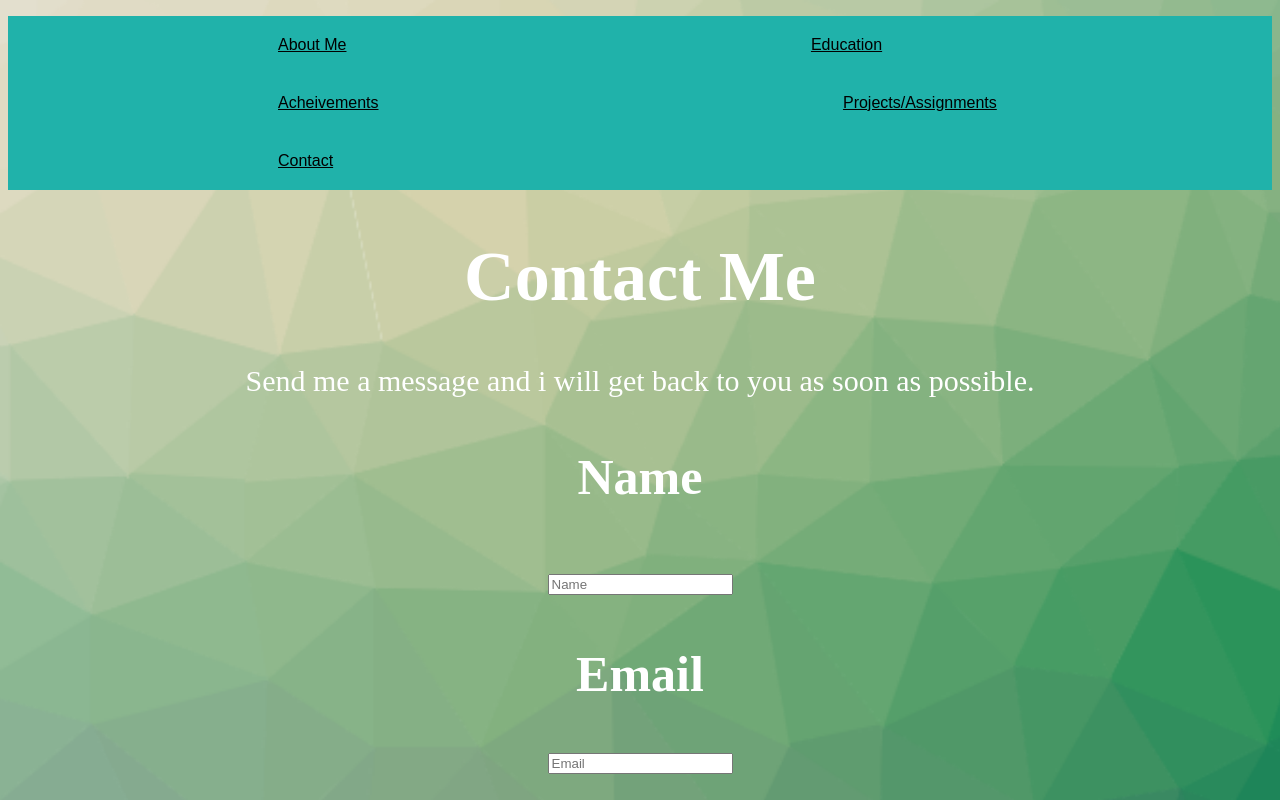
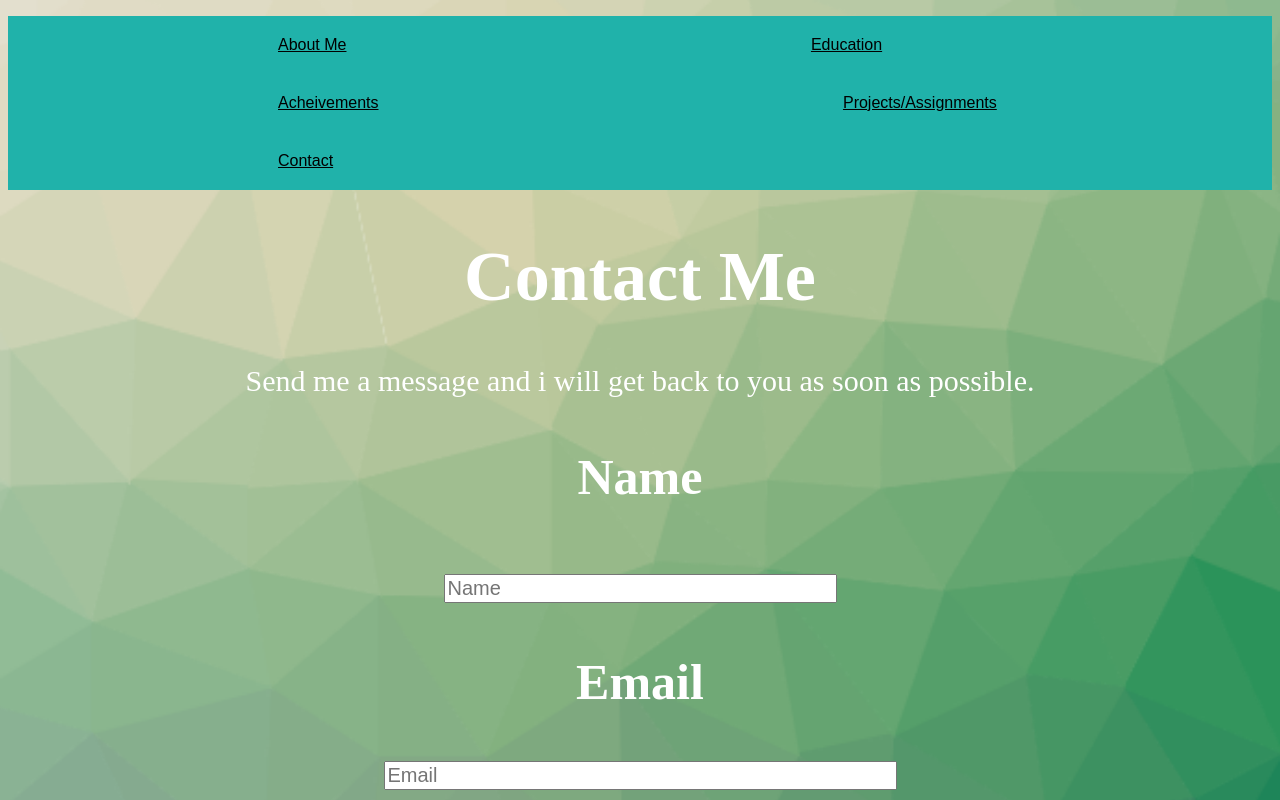
Before and after one commit to Keanan2/Assignment-1, a plain HTML site: page Contact.html in a window 1280 px wide. Shown: the top 800 px of the page. Drawn offline with Linux system fonts and the light colour scheme; a web font is replaced by a local one.

Commit message:
Changes to contact html

```diff
--- a/Contact.html
+++ b/Contact.html
@@ -60,9 +60,9 @@
     <p id="paragraph">Send me a message and i will get back to you as soon as possible.</p>
     <form>
         <h3 id="h3">Name</h3><br>
-        <input type="text" placeholder="Name" required><br>
+        <input type="text" placeholder="Name" name="Name" style="font-size:20px;" size="30" required><br>
         <h3 id="h3">Email</h3>
-        <input type="email" placeholder="Email" name="email" required>
+        <input type="email" placeholder="Email" name="email" style="font-size:20px;" size="40" required>
         <h3 id="h3">Message</h3>
         <textarea name="message" rows="5" cols="20" placeholder="Enter message..." required></textarea><br>
         <button onclick="myFunction()" class="submitbutton">Submit</button>
```
